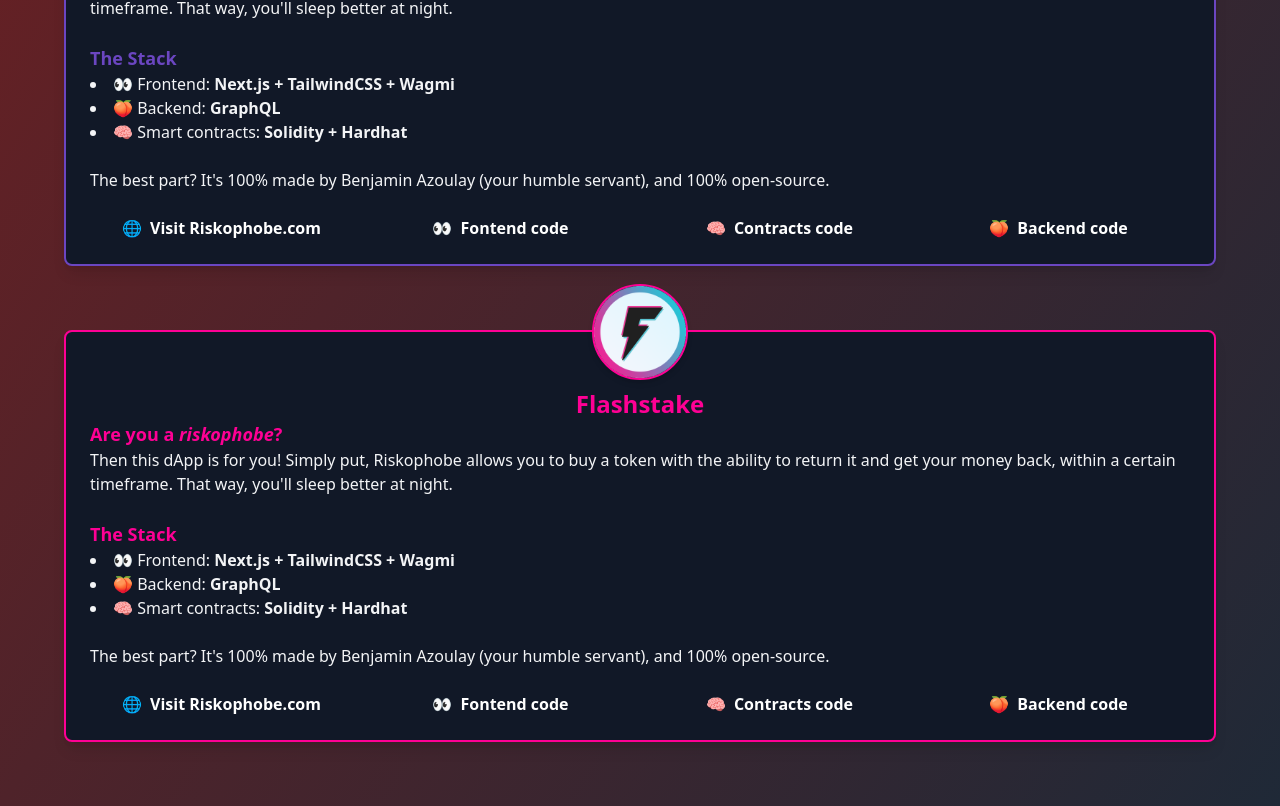
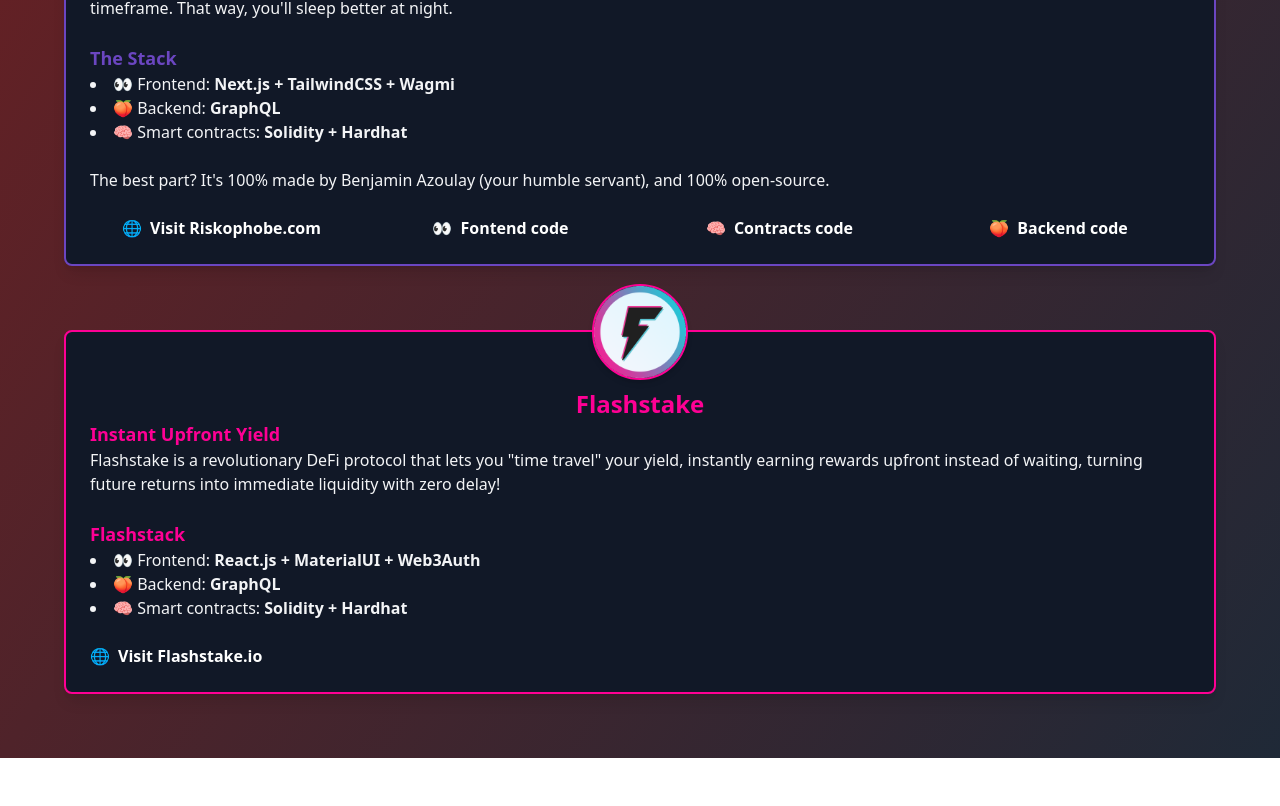
Before and after one commit to Walie-Matthieu/Walie-Matthieu, a Next.js app: page / in a window 1280 px wide. Shown: the part 1142-1948 px from the top of the page. After the commit the page ends 1900 px from the top, so only its background shows below. Built offline with nearby package versions, Linux system fonts and the light colour scheme.

Commit message:
Flashstake content done

```diff
--- /dev/null
+++ b/src/app/projects/FlashstakeProject.tsx
@@ -0,0 +1,44 @@
+import { FC } from "react";
+import { ProjectContentProps } from "./projectData";
+
+const FlashstakeProject: FC<ProjectContentProps> = ({ color }) => {
+  return (
+    <div className="text-start space-y-6 font-medium">
+      <div>
+        <h4 style={{ color }} className="text-lg font-bold">
+          Instant Upfront Yield
+        </h4>
+        <p>
+          Flashstake is a revolutionary DeFi protocol that lets you "time
+          travel" your yield, instantly earning rewards upfront instead of
+          waiting, turning future returns into immediate liquidity with zero
+          delay!
+        </p>
+      </div>
+      <div>
+        <h4 style={{ color }} className="text-lg font-bold">
+          Flashstack
+        </h4>
+        <ul className="list-disc list-inside">
+          <li>
+            👀 Frontend:{" "}
+            <span className="font-bold">React.js + MaterialUI + Web3Auth</span>
+          </li>
+          <li>
+            🍑 Backend: <span className="font-bold">GraphQL</span>
+          </li>
+          <li>
+            🧠 Smart contracts:{" "}
+            <span className="font-bold">Solidity + Hardhat</span>
+          </li>
+        </ul>
+      </div>
+      <a className="bullet-link" href="https://flashstake.io" target="_blank">
+        <span>🌐</span>
+        <span className="label">Visit Flashstake.io</span>
+      </a>
+    </div>
+  );
+};
+
+export default FlashstakeProject;
--- a/src/app/projects/projectData.ts
+++ b/src/app/projects/projectData.ts
@@ -1,5 +1,6 @@
 import { FC } from "react";
 import RiskophobeProject from "./RiskophobeProject";
+import FlashstakeProject from "./FlashstakeProject";
 
 export interface ProjectContentProps {
   color: string;
@@ -24,7 +25,7 @@ const projectData: Project[] = [
   {
     title: "Flashstake",
     logo: "/logos/Flashstake.png",
-    content: RiskophobeProject,
+    content: FlashstakeProject,
     link: "https://flashstake.io/",
     color: "#FE0094",
   },
```
